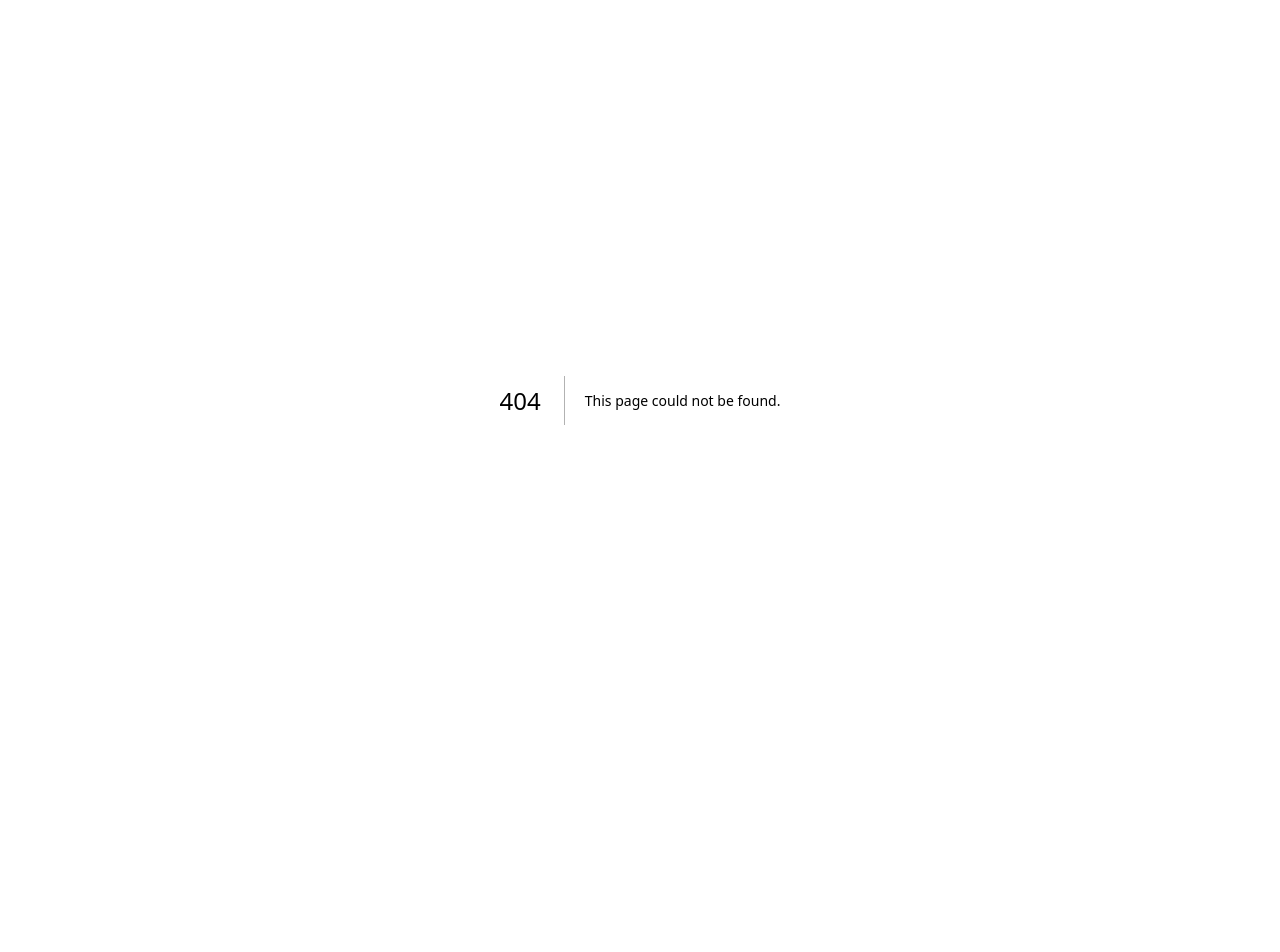
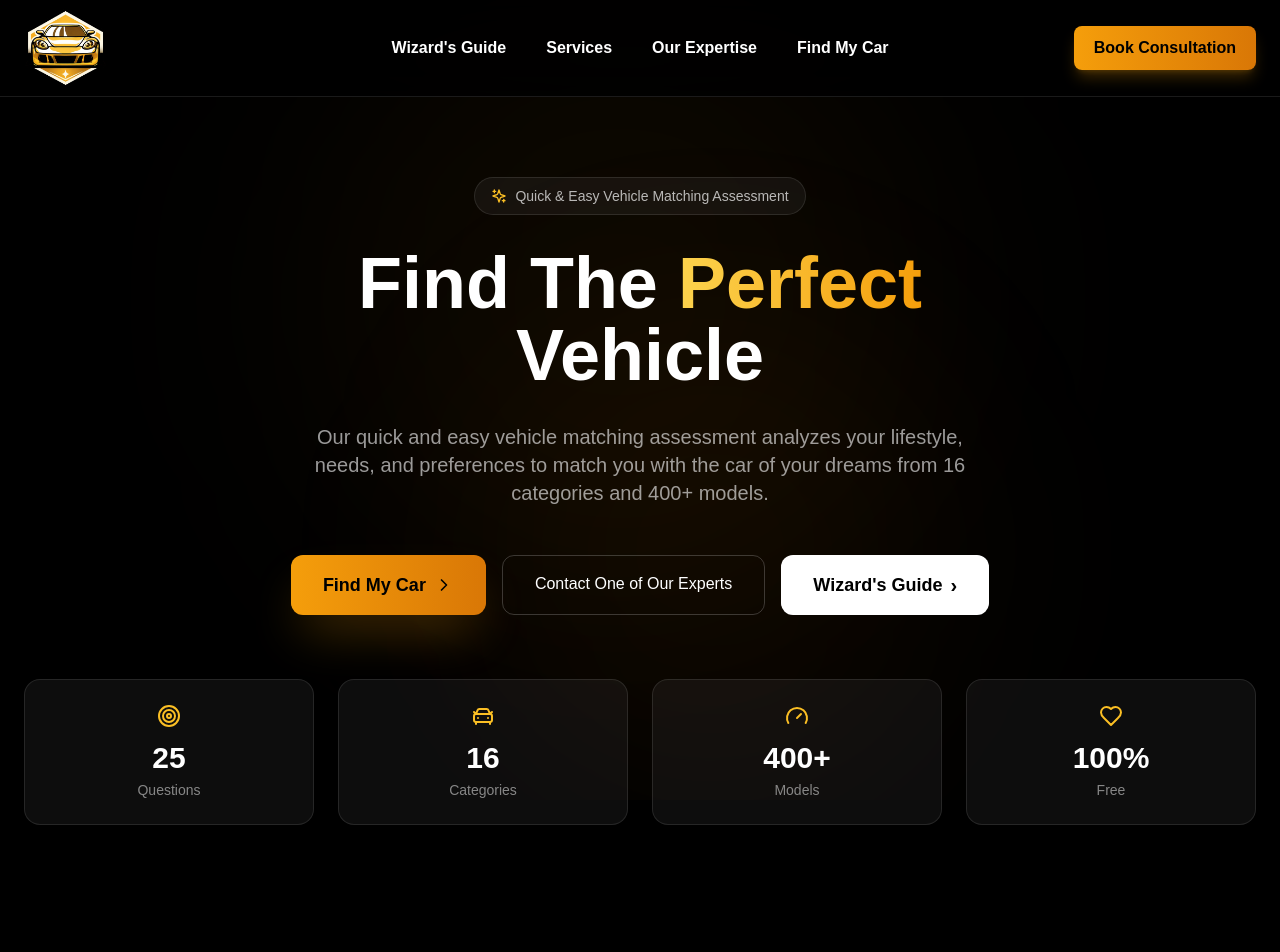
Before and after one commit to T-fps/autowizard, a Next.js app: page / in a window 1280 px wide. Before the commit this address had no page. Shown: the top 952 px of the page. Before the commit the page ends 800 px from the top, so only its background shows below. Built offline with nearby package versions, Linux system fonts and the light colour scheme.

Commit message:
Add files via upload

```diff
--- /dev/null
+++ b/app/page.tsx
@@ -0,0 +1,155 @@
+"use client";
+
+import Link from 'next/link';
+import { Car, Users, Wrench, MapPin, ChevronRight, Check, Sparkles, Target, CarFront, Gauge, Heart } from 'lucide-react';
+import PageWrapper from './components/shared/PageWrapper';
+
+export default function HomePage() {
+  // Number of questions in the quiz (matches quiz page)
+  const questionCount = 25;
+
+  return (
+    <PageWrapper>
+      <div className="relative">
+        {/* Hero Section */}
+        <section className="relative max-w-7xl mx-auto px-6 pt-20 pb-16">
+          <div className="relative text-center max-w-4xl mx-auto">
+            <div className="inline-flex items-center gap-2 px-4 py-2 rounded-full bg-white/5 border border-white/10 text-sm text-white/70 mb-8">
+              <Sparkles className="w-4 h-4 text-amber-400" />
+              Quick & Easy Vehicle Matching Assessment
+            </div>
+            <h1 className="text-5xl md:text-7xl font-bold mb-8 leading-tight">
+              <span className="text-white">Find The </span>
+              <span className="bg-gradient-to-r from-amber-300 to-amber-500 bg-clip-text text-transparent">Perfect</span>
+              <br />
+              <span className="text-white">Vehicle</span>
+            </h1>
+            <p className="text-xl text-white/60 mb-12 max-w-2xl mx-auto">
+              Our quick and easy vehicle matching assessment analyzes your lifestyle, needs, and preferences to match you with the car of your dreams from 16 categories and 400+ models.
+            </p>
+            <div className="flex flex-col sm:flex-row gap-4 justify-center">
+              <Link
+                href="/quiz"
+                className="group px-8 py-4 rounded-xl bg-gradient-to-r from-amber-500 to-amber-600 text-black text-lg font-semibold hover:from-amber-400 hover:to-amber-500 transition-all shadow-2xl shadow-amber-500/30 hover:scale-105"
+              >
+                <span className="flex items-center justify-center gap-2">
+                  Find My Car
+                  <ChevronRight className="w-5 h-5 group-hover:translate-x-1 transition-transform" />
+                </span>
+              </Link>
+              <Link
+                href="/consultation"
+                className="px-8 py-4 rounded-xl border border-white/20 text-white hover:border-amber-500/50 hover:text-amber-400 transition-all text-center"
+              >
+                Contact One of Our Experts
+              </Link>
+              <Link
+                href="/blog"
+                className="px-8 py-4 rounded-xl bg-white text-black text-lg font-semibold hover:bg-white/90 transition-all flex items-center justify-center gap-2"
+              >
+                Wizard&apos;s Guide <span className="text-xl">›</span>
+              </Link>
+            </div>
+          </div>
+
+          {/* Stats Grid */}
+          <div className="relative mt-16 grid grid-cols-2 md:grid-cols-4 gap-6">
+            {[
+              { value: questionCount.toString(), label: 'Questions', icon: Target },
+              { value: '16', label: 'Categories', icon: CarFront },
+              { value: '400+', label: 'Models', icon: Gauge },
+              { value: '100%', label: 'Free', icon: Heart }
+            ].map((s, i) => (
+              <div key={i} className="text-center p-6 rounded-2xl bg-white/5 border border-white/10">
+                <s.icon className="w-6 h-6 text-amber-400 mx-auto mb-3" />
+                <div className="text-3xl font-bold text-white mb-1">{s.value}</div>
+                <div className="text-sm text-white/50">{s.label}</div>
+              </div>
+            ))}
+          </div>
+        </section>
+
+        {/* Features Section */}
+        <section className="max-w-5xl mx-auto px-6 py-16">
+          <div className="space-y-4">
+            {[
+              { icon: Car, title: 'Advanced Matching', desc: 'Sophisticated algorithm analyzes 20+ factors for precise recommendations' },
+              { icon: Users, title: 'Expert Consultation', desc: "Dream, build, and price your car, we've got you" },
+              { icon: Wrench, title: 'Aftermarket Support', desc: 'Custom interiors and exteriors, to make your car stand out' },
+              { icon: MapPin, title: 'Dealership Network', desc: 'Direct connections to dealerships, financing, and sales' }
+            ].map((item, i) => (
+              <div key={i} className="p-8 rounded-2xl bg-zinc-900/50 border border-white/10">
+                <item.icon className="w-10 h-10 text-amber-400 mb-4" strokeWidth={1.5} />
+                <h3 className="text-xl font-semibold text-white mb-2">{item.title}</h3>
+                <p className="text-white/60">{item.desc}</p>
+              </div>
+            ))}
+          </div>
+        </section>
+
+        {/* Services Overview Section */}
+        <section className="max-w-5xl mx-auto px-6 py-16">
+          <h2 className="text-3xl md:text-4xl font-bold text-white text-center mb-12">Comprehensive Services</h2>
+          <div className="space-y-6">
+            <div className="p-8 rounded-2xl bg-zinc-900/50 border border-white/10">
+              <h3 className="text-xl font-semibold text-amber-400 mb-6">Consultation Services</h3>
+              <ul className="space-y-4">
+                {['In-depth lifestyle analysis', 'Budget and financing guidance', 'Feature comparison and recommendations'].map((item, i) => (
+                  <li key={i} className="flex items-center gap-3 text-white/80">
+                    <Check className="w-5 h-5 text-amber-400 flex-shrink-0" />{item}
+                  </li>
+                ))}
+              </ul>
+            </div>
+            <div className="p-8 rounded-2xl bg-zinc-900/50 border border-white/10">
+              <h3 className="text-xl font-semibold text-amber-400 mb-6">Customization Support</h3>
+              <ul className="space-y-4">
+                {['Aftermarket product recommendations', 'Trusted installer network', 'Style and functionality planning'].map((item, i) => (
+                  <li key={i} className="flex items-center gap-3 text-white/80">
+                    <Check className="w-5 h-5 text-amber-400 flex-shrink-0" />{item}
+                  </li>
+                ))}
+              </ul>
+            </div>
+            <div className="p-8 rounded-2xl bg-zinc-900/50 border border-white/10">
+              <h3 className="text-xl font-semibold text-amber-400 mb-6">Purchase Assistance</h3>
+              <ul className="space-y-4">
+                {['Dealership connections', 'Financing and loan office referrals', 'Certified pre-owned options'].map((item, i) => (
+                  <li key={i} className="flex items-center gap-3 text-white/80">
+                    <Check className="w-5 h-5 text-amber-400 flex-shrink-0" />{item}
+                  </li>
+                ))}
+              </ul>
+            </div>
+          </div>
+
+          {/* CTA to Services */}
+          <div className="mt-8 text-center">
+            <Link
+              href="/services"
+              className="inline-flex items-center gap-2 px-6 py-3 rounded-lg bg-amber-500/10 text-amber-400 hover:bg-amber-500/20 transition-all"
+            >
+              View All Services
+              <ChevronRight className="w-4 h-4" />
+            </Link>
+          </div>
+        </section>
+
+        {/* CTA Section */}
+        <section className="max-w-4xl mx-auto px-6 py-16 text-center">
+          <h2 className="text-3xl md:text-4xl font-bold text-white mb-6">Ready to Find Your Perfect Vehicle?</h2>
+          <p className="text-xl text-white/60 mb-8 max-w-2xl mx-auto">
+            Take our free assessment and get personalized recommendations based on your unique lifestyle and preferences.
+          </p>
+          <Link
+            href="/quiz"
+            className="group inline-flex items-center gap-2 px-8 py-4 rounded-xl bg-gradient-to-r from-amber-500 to-amber-600 text-black text-lg font-semibold hover:from-amber-400 hover:to-amber-500 transition-all shadow-2xl shadow-amber-500/30 hover:scale-105"
+          >
+            Start Free Assessment
+            <ChevronRight className="w-5 h-5 group-hover:translate-x-1 transition-transform" />
+          </Link>
+        </section>
+      </div>
+    </PageWrapper>
+  );
+}
```
